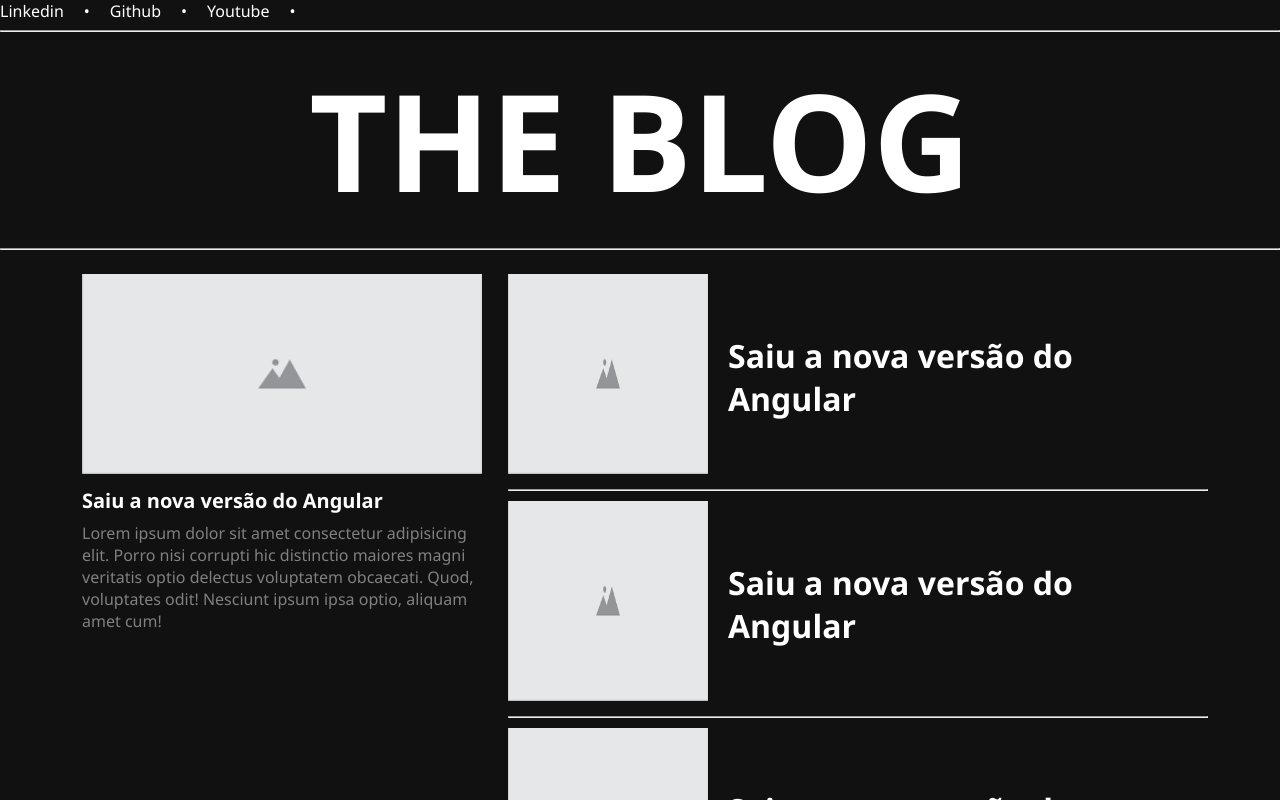
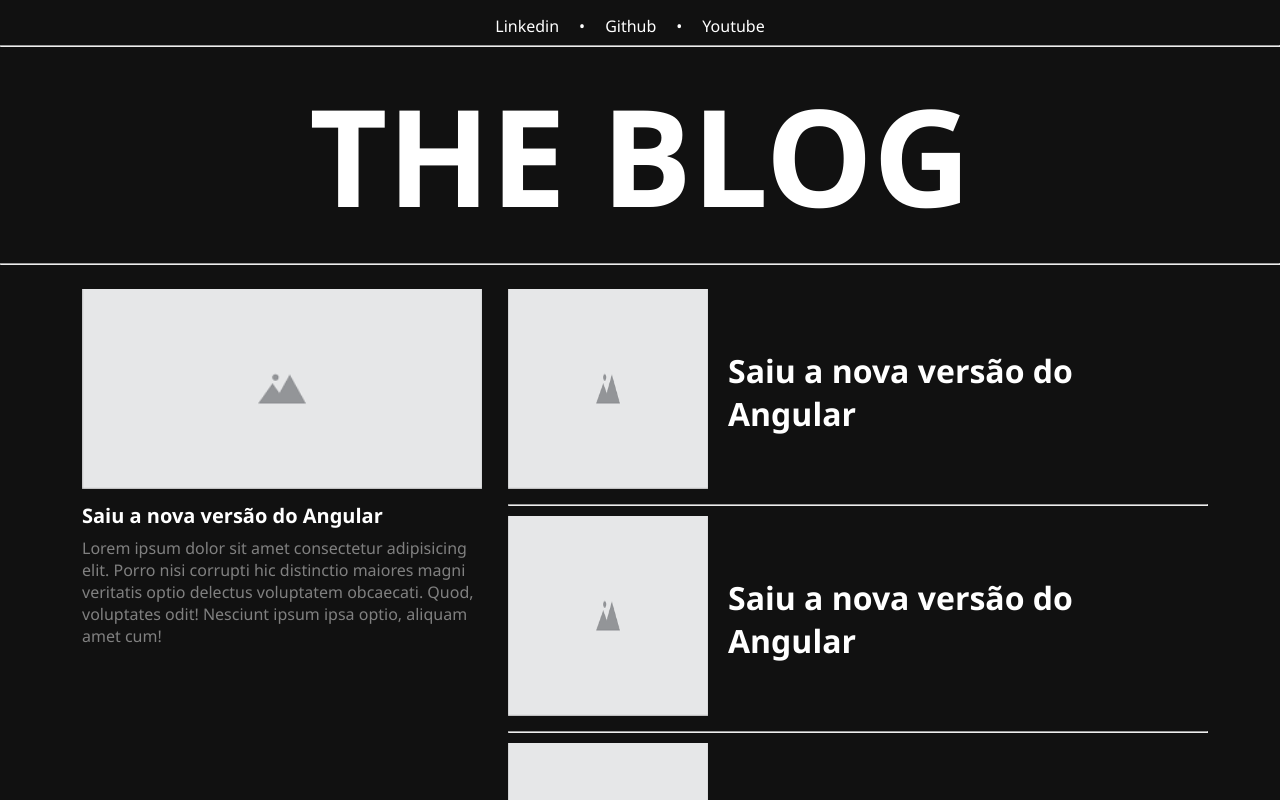
Before and after one commit to alucard93/angular-blog, an Angular app in the folder blog/: page / in a window 1280 px wide. Shown: the top 800 px of the page. Built offline with nearby package versions, Linux system fonts and the light colour scheme.

Commit message:
feat: menu-bar
finalização do component menu-bar

```diff
--- a/blog/src/app/components/menu-bar/menu-bar.component.css
+++ b/blog/src/app/components/menu-bar/menu-bar.component.css
@@ -1,3 +1,5 @@
+
+
 .container__menu-bar > ul {
   display: flex;
 }
--- a/blog/src/app/components/menu-bar/menu-bar.component.html
+++ b/blog/src/app/components/menu-bar/menu-bar.component.html
@@ -1,10 +1,9 @@
 <div class="container__menu-bar">
   <ul>
-    <li><a href="">Linkedin</a></li>
+    <li><a href="https://www.linkedin.com/in/marcus-vinicius-05855193/">Linkedin</a></li>
     <li><span>•</span></li>
-    <li><a href=""></a>Github</li>
+    <li><a href="https://github.com/alucard93/">Github</a></li>
     <li><span>•</span></li>
-    <li><a href=""></a>Youtube</li>
-    <li><span>•</span></li>
+    <li><a href="https://www.youtube.com/">Youtube</a></li>
   </ul>
 </div>
--- a/blog/src/app/pages/home/home.component.css
+++ b/blog/src/app/pages/home/home.component.css
@@ -4,3 +4,9 @@
   gap: 16px;
   margin-top: 24px;
 }
+
+header {
+  display: flex;
+  justify-content: center;
+  margin-top: 15px;
+}
--- a/blog/src/app/pages/home/home.component.html
+++ b/blog/src/app/pages/home/home.component.html
@@ -1,4 +1,6 @@
-<app-menu-bar></app-menu-bar>
+<header>
+  <app-menu-bar></app-menu-bar>
+</header>
 <app-menu-title></app-menu-title>
 <div class="container__articles">
   <div class="articles__main">
```
